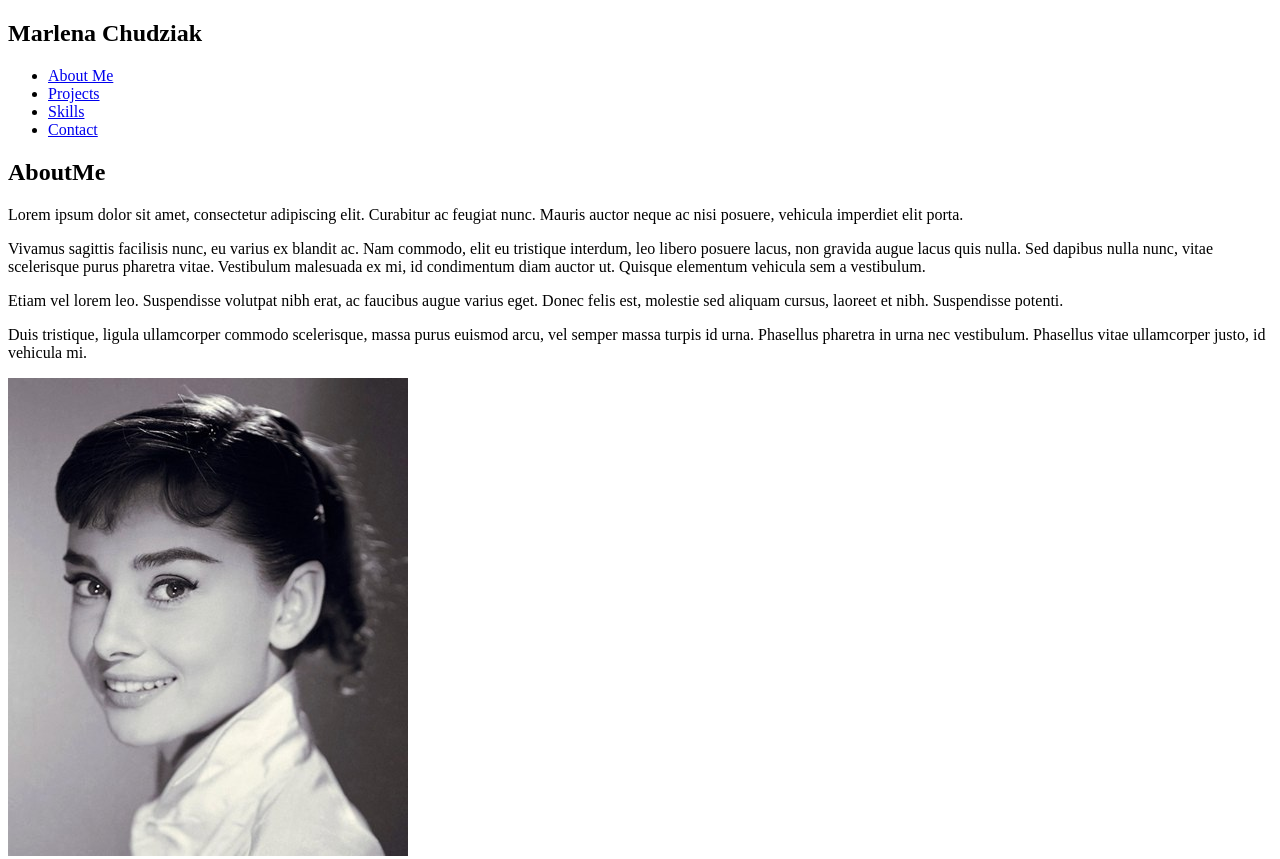
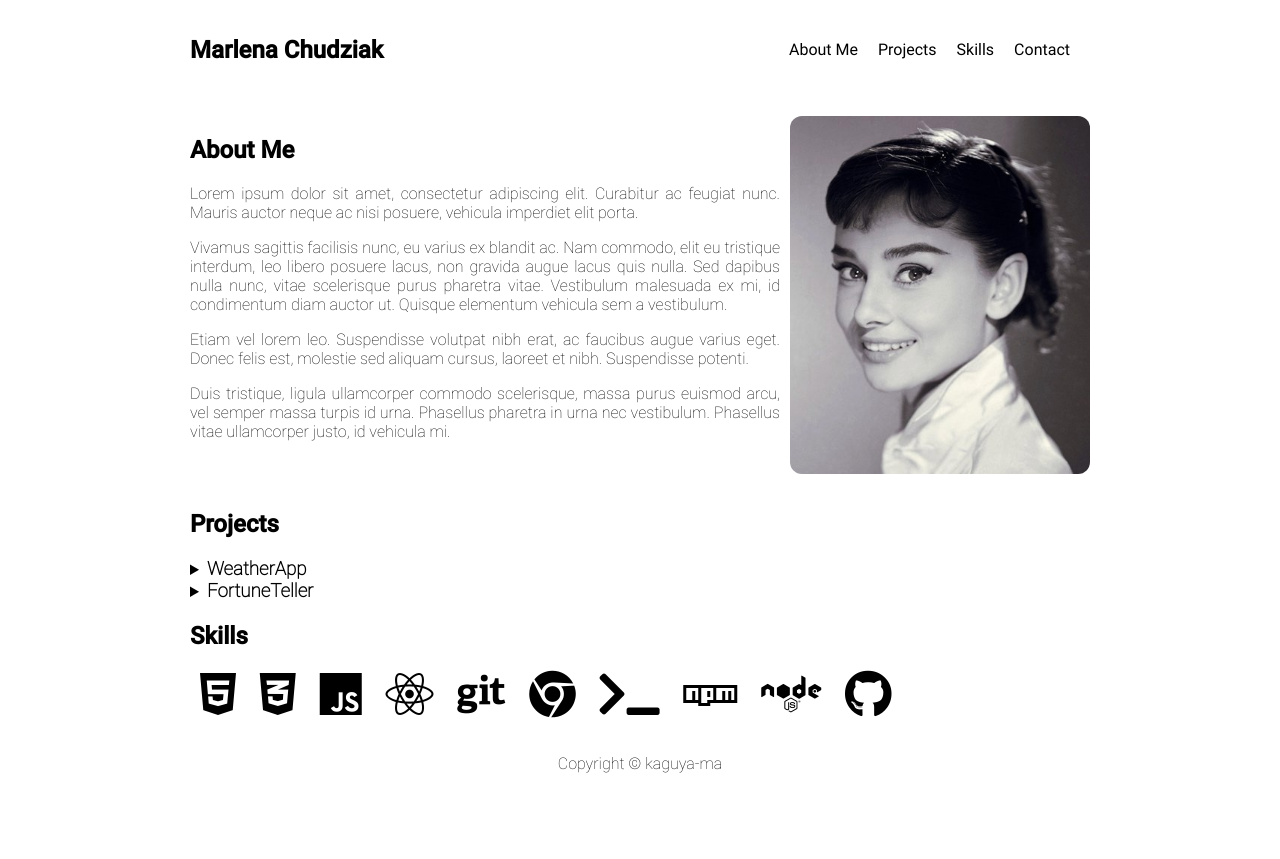
Before and after one commit to kaguya-ma/portfolio, a plain HTML site: page index.html in a window 1280 px wide. Shown: the top 859 px of the page. After the commit the page ends 800 px from the top, so only its background shows below. Drawn offline with Linux system fonts and the light colour scheme.

Commit message:
Add style, fonts and gitignore file

```diff
--- a/index.html
+++ b/index.html
@@ -3,6 +3,7 @@
 <head>
 	<title>About Me</title>
 	<link rel="stylesheet" type="text/css" href="style.css">
+	<link rel="stylesheet" href="https://pro.fontawesome.com/releases/v5.10.0/css/all.css" integrity="sha384-AYmEC3Yw5cVb3ZcuHtOA93w35dYTsvhLPVnYs9eStHfGJvOvKxVfELGroGkvsg+p" crossorigin="anonymous"/>
 </head>
 <body>
 	<header>
@@ -20,7 +21,7 @@
 		<section id="about-me">
 			<div class="about-me-container">
 				<div class="about-me-text-container">
-					<h2>AboutMe</h2>
+					<h2>About Me</h2>
 						<p>Lorem ipsum dolor sit amet, consectetur adipiscing elit. Curabitur ac feugiat nunc. Mauris auctor neque ac nisi posuere, vehicula imperdiet elit porta.</p>
 						<p>Vivamus sagittis facilisis nunc, eu varius ex blandit ac. Nam commodo, elit eu tristique interdum, leo libero posuere lacus, non gravida augue lacus quis nulla. Sed dapibus nulla nunc, vitae scelerisque purus pharetra vitae. Vestibulum malesuada ex mi, id condimentum diam auctor ut. Quisque elementum vehicula sem a vestibulum.</p>
 						<p>Etiam vel lorem leo. Suspendisse volutpat nibh erat, ac faucibus augue varius eget. Donec felis est, molestie sed aliquam cursus, laoreet et nibh. Suspendisse potenti.</p>
@@ -49,17 +50,16 @@
 		<section id="skills">
 			<h2>Skills</h2>
 			<div id="skills-container">
-				<i class="fab fa-html5"></i>
-				<i class="fab fa-css3-alt"></i>
-				<i class="fab fa-js"></i>
-				<i class="fab fa-react"></i>
-				<i class="fab fa-figma"></i>
-				<i class="fab fa-git"></i>
-				<i class="fab fa-chrome"></i>
-				<i class="fas fa-terminal"></i>
-				<i class="fab fa-npm"></i>
-				<i class="fab fa-node"></i>
-				<i class="fab fa-github"></i>
+				<i class="fab fa-html5 fa-3x"></i>
+				<i class="fab fa-css3-alt fa-3x"></i>
+				<i class="fab fa-js fa-3x"></i>
+				<i class="fab fa-react fa-3x"></i>
+				<i class="fab fa-git fa-3x"></i>
+				<i class="fab fa-chrome fa-3x"></i>
+				<i class="fas fa-terminal fa-3x"></i>
+				<i class="fab fa-npm fa-3x"></i>
+				<i class="fab fa-node fa-3x"></i>
+				<i class="fab fa-github fa-3x"></i>
 			</div>
 		</section>
 	</main>
--- a/style.css
+++ b/style.css
@@ -0,0 +1,106 @@
+@font-face {
+	font-family: RobotoThin;
+	src: url("fonts/Roboto-Thin.ttf");
+}
+
+@font-face {
+	font-family: RobotoMedium;
+	src: url("fonts/Roboto-Medium.ttf");
+}
+
+@font-face {
+	font-family: RobotoRegular;
+	src: url("fonts/Roboto-Regular.ttf");
+}
+
+body {
+	display: flex;
+	flex-direction: column;
+	max-width: 900px;
+	margin: 0 auto;
+	font-family: RobotoThin, sans-serif;
+}
+
+.navigation-items {
+	display: flex;
+	list-style-type: none;
+	padding: 0 10px;
+	align-items: center;
+	margin-left: auto;
+
+}
+
+.navigation-item {
+	padding: 0 10px;
+}
+
+.navigation-item a {
+	text-decoration: none;
+	color: black;
+}
+
+.navigation-item a:hover {
+	text-decoration: none;
+	color: white;
+	background-color: black;
+}
+
+ul {
+	display: block;
+
+}
+
+nav {
+	display: flex;
+	padding: 16px 0;
+}
+
+.about-me-container {
+	display: flex;
+}
+
+.about-me-text-container {
+	margin-right: 10px;
+	text-align: justify;
+	text-justify: inter-word;
+}
+
+img {
+	border-radius: 12px;
+	width: 300px;
+}
+
+#about-me {
+	padding: 16px 0;
+}
+
+i {
+	padding: 0 10px;
+}
+
+details {
+	display: block;
+}
+
+summary {
+	display: list-item;
+	counter-increment: list-item 0;
+	list-style: inside disclosure-closed;
+}
+
+h3 {
+	display: inline;
+}
+
+h2 {
+	font-family: RobotoMedium, sans-serif;
+}
+
+a {
+	font-family: RobotoRegular, sans-serif;
+}
+
+footer {
+	text-align: center;
+	margin-top: 20px;
+}
```
Also changed, not shown: fonts/Roboto-Medium.ttf (added), fonts/Roboto-Regular.ttf (added), fonts/Roboto-Thin.ttf (added), 1 other file.
